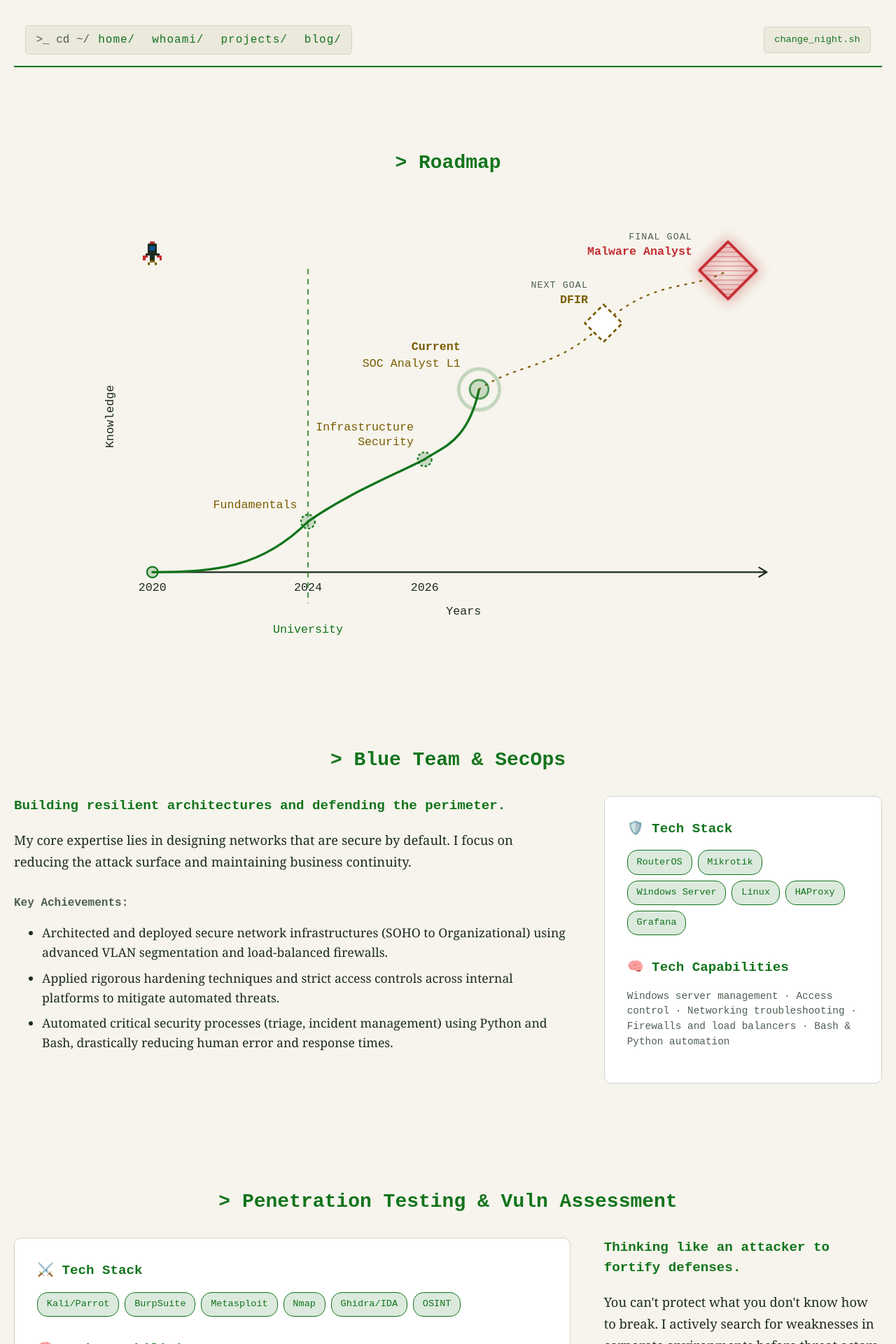
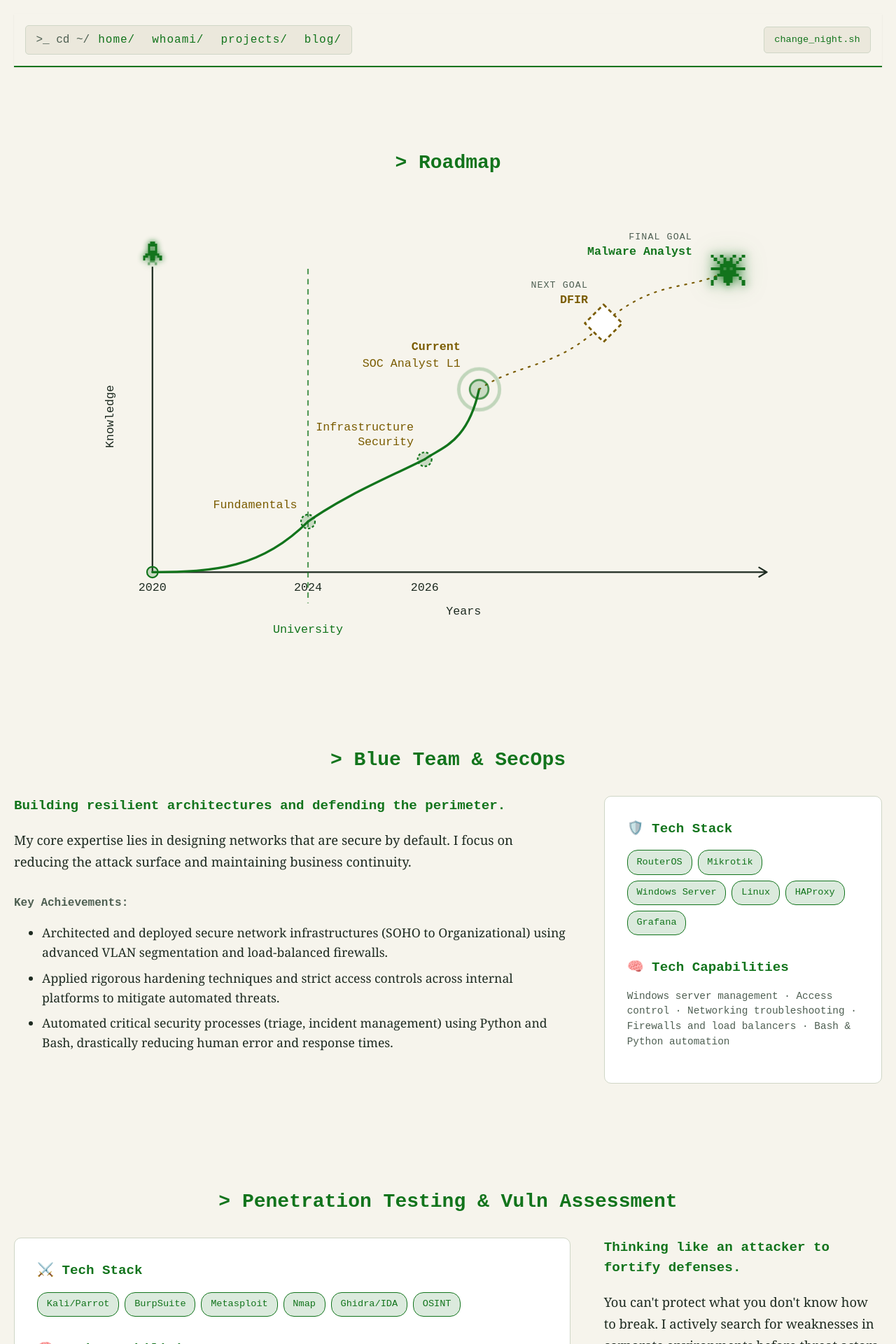
Before and after one commit to Rubenelcurioso/rubenelcurioso.github.io, a Jekyll site: the page built from whoami/index.html, in a window 1280 px wide. Shown: the top 1920 px of the page at 70% size. Built offline with Jekyll 4.4.1, drawn with Linux system fonts in a browser that asks for light colours.

Commit message:
feat: phosphor pixel rocket draws Y axis, spider as final goal

```diff
--- a/assets/css/main.css
+++ b/assets/css/main.css
@@ -472,10 +472,7 @@ h1, h2, h3, h4 { font-weight: 700; }
 .roadmap {
   margin: 0 auto; max-width: 1000px;
   overflow-x: auto; overscroll-behavior-x: contain; -webkit-overflow-scrolling: touch;
-  --rm-danger: #e5484d;
 }
-:root[data-theme="paper"] .roadmap { --rm-danger: #c42b31; }
-@media (prefers-color-scheme: light) { :root:not([data-theme="night"]) .roadmap { --rm-danger: #c42b31; } }
 .roadmap:focus-visible { outline: 2px solid var(--phosphor); outline-offset: 4px; }
 .roadmap svg { width: 100%; min-width: 560px; height: auto; display: block; font-family: var(--font-mono); }
 
@@ -498,24 +495,24 @@ h1, h2, h3, h4 { font-weight: 700; }
 }
 .rm-tag { fill: var(--signal); font-size: 15px; }
 .rm-tag-current, .rm-tag-goal { font-weight: bold; }
-.rm-tag-final { fill: var(--rm-danger); }
+.rm-tag-final { fill: var(--phosphor); }
 .rm-sub { fill: var(--ink-muted); font-size: 12px; letter-spacing: .08em; text-transform: uppercase; }
 
 .rm-blink { fill: var(--phosphor-40); stroke: var(--phosphor); stroke-width: 2.5; animation: rm-blink 1.1s ease-in-out infinite; }
 .rm-pulse { fill: none; stroke: var(--phosphor); stroke-width: 2; transform-box: fill-box; transform-origin: center; animation: rm-pulse 1.8s ease-out infinite; }
 .rm-diamond { stroke-width: 2.5; stroke-linejoin: round; }
 .rm-diamond.rm-next { fill: var(--surface); stroke: var(--signal); stroke-dasharray: 5 4; }
-.rm-diamond.rm-final { fill: url(#rm-hatch); stroke: var(--rm-danger); stroke-width: 3.5; filter: drop-shadow(0 0 8px var(--rm-danger)); }
-.rm-hatch-line { stroke: var(--rm-danger); opacity: .55; }
 
-/* Pixel rocket (8x11 bitmap, 3px cells) */
-.rm-rocket rect { shape-rendering: crispEdges; }
-.px-body { fill: var(--ink); }
-.px-nose, .px-fin { fill: var(--rm-danger); }
-.px-win { fill: var(--azure); }
-.px-flame-a rect, .px-flame-b rect { fill: var(--signal); }
+/* Pixel sprites (rocket + spider): monochrome phosphor, Fallout terminal style */
+.rm-rocket rect, .rm-spider rect { shape-rendering: crispEdges; }
+.px rect { fill: var(--phosphor); }
+.rm-rocket { filter: drop-shadow(0 0 4px var(--phosphor)); }
+.px-flame rect { fill: var(--phosphor); opacity: .55; }
 .px-flame-a { animation: rm-flame 0.24s steps(1) infinite; }
 .px-flame-b { animation: rm-flame 0.24s steps(1) infinite reverse; }
+.rm-spider { filter: drop-shadow(0 0 6px var(--phosphor)) drop-shadow(0 0 14px var(--phosphor-40)); }
+.rm-spider .px { animation: rm-crawl 0.9s steps(1) infinite; }
+@keyframes rm-crawl { 0% { transform: translate(0, 0); } 50% { transform: translate(0, -2px); } }
 
 @keyframes rm-blink { 0%, 100% { opacity: 1; } 50% { opacity: .15; } }
 @keyframes rm-pulse { 0% { transform: scale(1); opacity: .9; } 100% { transform: scale(2.6); opacity: 0; } }
@@ -534,15 +531,13 @@ h1, h2, h3, h4 { font-weight: 700; }
 .roadmap.armed .rm-node, .roadmap.armed .rm-current, .roadmap.armed .rm-goal-node, .roadmap.armed .rm-goals,
 .roadmap.armed .rm-tag, .roadmap.armed .rm-sub, .roadmap.armed .rm-label,
 .roadmap.armed .rm-uni, .roadmap.armed .rm-uni-label { opacity: 0; transition: opacity .6s ease; }
-.roadmap.armed.smil .rm-yaxis, .roadmap.armed.smil .rm-goal-draw { stroke-dashoffset: 1; }
-.roadmap.armed.smil .rm-rocket { visibility: hidden; }
+.roadmap.armed .rm-yaxis, .roadmap.armed.smil .rm-goal-draw { stroke-dashoffset: 1; }
 
 .roadmap.armed.in .rm-line, .roadmap.armed.in .rm-xaxis { stroke-dashoffset: 0; }
 .roadmap.armed.in .rm-node, .roadmap.armed.in .rm-current, .roadmap.armed.in .rm-goal-node, .roadmap.armed.in .rm-goals,
 .roadmap.armed.in .rm-tag, .roadmap.armed.in .rm-sub, .roadmap.armed.in .rm-label { opacity: 1; }
 .roadmap.armed.in .rm-uni { opacity: .7; }
 .roadmap.armed.in .rm-uni-label { opacity: 1; }
-.roadmap.armed.smil.in .rm-rocket { visibility: visible; }
 
 .roadmap.in .rm-label, .roadmap.in .rm-uni, .roadmap.in .rm-uni-label { transition-delay: .4s; }
 .roadmap.in .s1, .roadmap.in .n0 { transition-delay: 1.4s; }
@@ -553,7 +548,7 @@ h1, h2, h3, h4 { font-weight: 700; }
 .roadmap.in .n5, .roadmap.in .t5 { transition-delay: 4.6s; }
 
 @media (prefers-reduced-motion: reduce) {
-  .rm-blink, .rm-pulse, .px-flame-a, .px-flame-b { animation: none; }
+  .rm-blink, .rm-pulse, .px-flame-a, .px-flame-b, .rm-spider .px { animation: none; }
   html { scroll-behavior: auto; }
   .typing { animation: none; }
   * { transition: none !important; }
--- a/whoami/index.html
+++ b/whoami/index.html
@@ -13,40 +13,30 @@ permalink: /whoami/
       <svg viewBox="0 -30 900 570" role="img" aria-labelledby="roadmap-title roadmap-desc">
         <title id="roadmap-title">Knowledge over time</title>
         <desc id="roadmap-desc">Knowledge grows from 2020, through university fundamentals (2024) and infrastructure security (2026), up to the current role: SOC Analyst L1. The next goal is DFIR and the final goal is Malware Analyst.</desc>
-        <defs>
-          <pattern id="rm-hatch" width="6" height="6" patternUnits="userSpaceOnUse" patternTransform="rotate(45)">
-            <line x1="0" y1="0" x2="0" y2="6" class="rm-hatch-line" stroke-width="2"/>
-          </pattern>
-        </defs>
-
         <!-- X axis -->
         <path class="rm-axis rm-xaxis" pathLength="1" d="M70 450 H860 M850 444 L860 450 L850 456" />
-        <!-- Y axis: drawn by the pixel rocket -->
-        <path class="rm-axis rm-yaxis" pathLength="1" stroke-dasharray="1" stroke-dashoffset="0" d="M70 450 V58">
-          <animate id="rm-y-anim" attributeName="stroke-dashoffset" values="1;0" dur="1.6s" begin="indefinite" fill="freeze"
-                   calcMode="spline" keyTimes="0;1" keySplines="0.45 0 0.2 1" />
-        </path>
-        <g class="rm-rocket" transform="translate(58 25)" aria-hidden="true">
-          <animateTransform attributeName="transform" type="translate" values="58 417;58 25" dur="1.6s" begin="rm-y-anim.begin" fill="freeze"
-                            calcMode="spline" keyTimes="0;1" keySplines="0.45 0 0.2 1" />
-          <rect class="px-nose" x="9" y="0" width="6" height="3" />
-          <rect class="px-body" x="6" y="3" width="12" height="3" />
-          <rect class="px-body" x="6" y="6" width="3" height="6" />
-          <rect class="px-body" x="15" y="6" width="3" height="6" />
-          <rect class="px-win" x="9" y="6" width="6" height="6" />
-          <rect class="px-body" x="6" y="12" width="12" height="3" />
-          <rect class="px-body" x="3" y="15" width="18" height="3" />
-          <rect class="px-fin" x="0" y="18" width="6" height="3" />
-          <rect class="px-body" x="9" y="18" width="6" height="6" />
-          <rect class="px-fin" x="18" y="18" width="6" height="3" />
-          <rect class="px-fin" x="0" y="21" width="3" height="3" />
-          <rect class="px-fin" x="21" y="21" width="3" height="3" />
-          <g class="px-flame-a">
+        <!-- Y axis: drawn by the pixel rocket as it climbs (animated in JS) -->
+        <path class="rm-axis rm-yaxis" id="rm-yaxis" pathLength="1" stroke-dasharray="1" stroke-dashoffset="0" d="M70 450 V58" />
+        <g class="rm-rocket" id="rm-rocket" transform="translate(58 25)" aria-hidden="true">
+          <g class="px">
+            <rect x="9" y="0" width="6" height="3" />
+            <rect x="6" y="3" width="12" height="3" />
+            <rect x="6" y="6" width="3" height="6" />
+            <rect x="15" y="6" width="3" height="6" />
+            <rect x="6" y="12" width="12" height="3" />
+            <rect x="3" y="15" width="18" height="3" />
+            <rect x="0" y="18" width="6" height="3" />
+            <rect x="9" y="18" width="6" height="6" />
+            <rect x="18" y="18" width="6" height="3" />
+            <rect x="0" y="21" width="3" height="3" />
+            <rect x="21" y="21" width="3" height="3" />
+          </g>
+          <g class="px-flame px-flame-a">
             <rect x="9" y="24" width="6" height="3" />
             <rect x="6" y="27" width="3" height="3" />
             <rect x="15" y="27" width="3" height="3" />
           </g>
-          <g class="px-flame-b">
+          <g class="px-flame px-flame-b">
             <rect x="9" y="24" width="6" height="6" />
             <rect x="9" y="30" width="3" height="3" />
           </g>
@@ -107,8 +97,35 @@ permalink: /whoami/
         <text class="rm-tag rm-tag-goal t4" x="630" y="104" text-anchor="end">DFIR</text>
 
         <!-- Final goal -->
-        <g class="rm-goal-node n5" transform="translate(810 62)">
-          <rect class="rm-diamond rm-final" x="-26" y="-26" width="52" height="52" transform="rotate(45)" />
+        <g class="rm-goal-node rm-spider n5" transform="translate(788 42)" aria-hidden="true">
+          <g class="px">
+            <rect x="0" y="0" width="4" height="4" />
+            <rect x="12" y="0" width="4" height="4" />
+            <rect x="28" y="0" width="4" height="4" />
+            <rect x="40" y="0" width="4" height="4" />
+            <rect x="4" y="4" width="4" height="4" />
+            <rect x="16" y="4" width="4" height="4" />
+            <rect x="24" y="4" width="4" height="4" />
+            <rect x="36" y="4" width="4" height="4" />
+            <rect x="8" y="8" width="4" height="4" />
+            <rect x="16" y="8" width="12" height="4" />
+            <rect x="32" y="8" width="4" height="4" />
+            <rect x="12" y="12" width="20" height="4" />
+            <rect x="0" y="16" width="16" height="4" />
+            <rect x="20" y="16" width="4" height="4" />
+            <rect x="28" y="16" width="16" height="4" />
+            <rect x="12" y="20" width="20" height="4" />
+            <rect x="8" y="24" width="28" height="4" />
+            <rect x="4" y="28" width="4" height="4" />
+            <rect x="16" y="28" width="12" height="4" />
+            <rect x="36" y="28" width="4" height="4" />
+            <rect x="0" y="32" width="4" height="4" />
+            <rect x="16" y="32" width="12" height="4" />
+            <rect x="40" y="32" width="4" height="4" />
+            <rect x="0" y="36" width="4" height="4" />
+            <rect x="20" y="36" width="4" height="4" />
+            <rect x="40" y="36" width="4" height="4" />
+          </g>
         </g>
         <text class="rm-sub t5" x="764" y="22" text-anchor="end">final goal</text>
         <text class="rm-tag rm-tag-goal rm-tag-final t5" x="764" y="42" text-anchor="end">Malware Analyst</text>
@@ -222,19 +239,40 @@ permalink: /whoami/
   (function () {
     var el = document.getElementById('roadmap-chart');
     if (!el || !('IntersectionObserver' in window) || matchMedia('(prefers-reduced-motion: reduce)').matches) return;
-    var yAxis = document.getElementById('rm-y-anim');
+    var rocket = document.getElementById('rm-rocket');
+    var axis = document.getElementById('rm-yaxis');
     var goals = document.getElementById('rm-goal-anim');
-    var smil = yAxis && typeof yAxis.beginElement === 'function';
+    var smil = goals && typeof goals.beginElement === 'function';
+    var BOTTOM = 417, TOP = 25, DUR = 1800; // rocket top-left y: from the origin up to the arrow tip
+
+    function place(p) {
+      var y = BOTTOM - (BOTTOM - TOP) * p;
+      rocket.setAttribute('transform', 'translate(58 ' + y + ')');
+      axis.style.strokeDashoffset = String(1 - p); // the trail ends right under the rocket
+    }
+
+    function launch() {
+      var t0 = null;
+      place(0);
+      rocket.style.visibility = 'visible';
+      requestAnimationFrame(function step(ts) {
+        if (t0 === null) t0 = ts;
+        var t = Math.min(1, (ts - t0) / DUR);
+        place(t < 0.5 ? 2 * t * t : 1 - Math.pow(-2 * t + 2, 2) / 2); // ease in-out
+        if (t < 1) requestAnimationFrame(step);
+      });
+    }
+
     el.classList.add('armed');
     if (smil) el.classList.add('smil');
+    place(0);
+    rocket.style.visibility = 'hidden';
     new IntersectionObserver(function (entries, obs) {
       if (!entries[0].isIntersecting) return;
       obs.disconnect();
       el.classList.add('in');
-      if (smil) {
-        yAxis.beginElement();         // rocket draws the Knowledge axis
-        goals.beginElementAt(4.2);    // then the line keeps drawing towards the goals
-      }
+      launch();                                // rocket climbs, drawing the Knowledge axis
+      if (smil) goals.beginElementAt(4.2);     // then the line keeps drawing towards the goals
     }, { threshold: 0.3 }).observe(el);
   })();
 </script>
```
